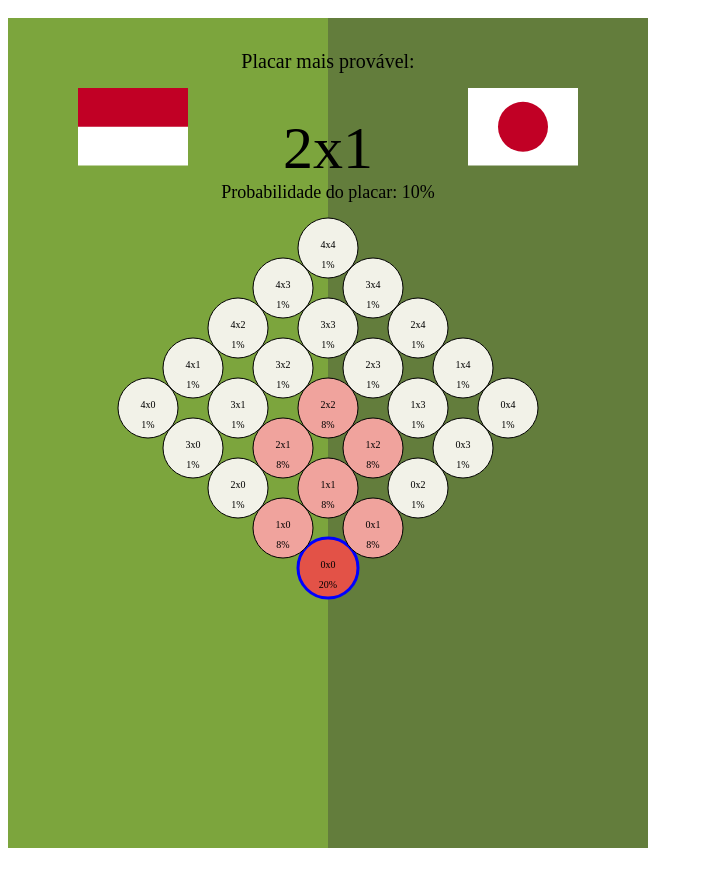
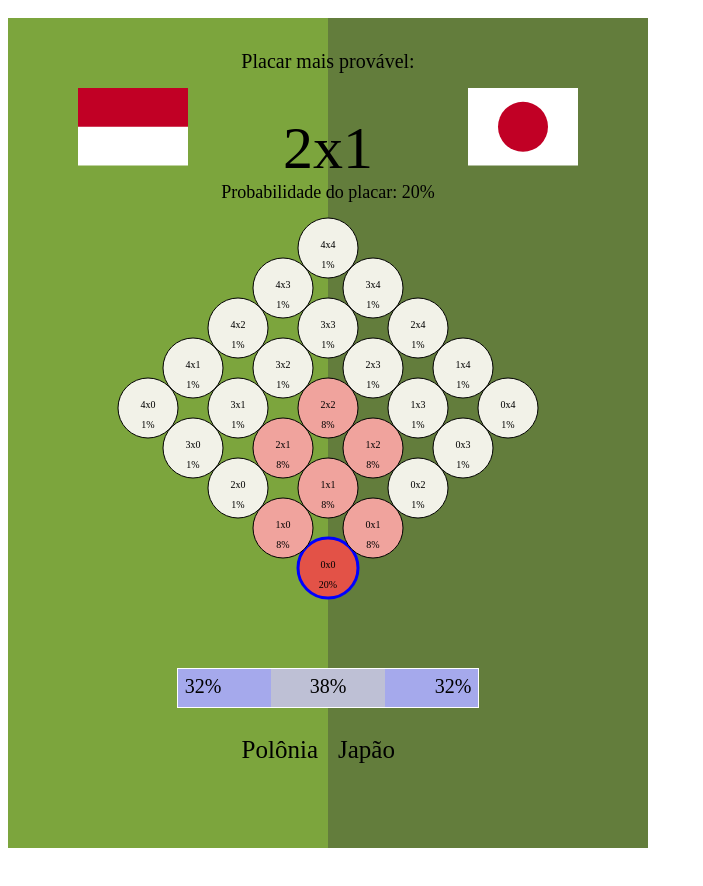
Before and after one commit to davibarreira/Visualizations, a plain HTML site: page Visualizacao-Ex2.html in a window 1280 px wide. Shown: the part 48-934 px from the top of the page, without its empty margins (0-703 px from the left). Drawn offline with Linux system fonts and the light colour scheme.

Commit message:
Exercicio 2 finalizado

```diff
--- a/Visualizacao-Ex2.html
+++ b/Visualizacao-Ex2.html
@@ -50,7 +50,7 @@
       fill="black">2x1</text>
 
 <text x="320" y="180" font-size="18" text-anchor="middle"
-      fill="black">Probabilidade do placar: 10%</text>
+      fill="black">Probabilidade do placar: 20%</text>
 
 <circle cx="320" cy="230" r="30" stroke="black"
         stroke-width="1" fill=#f2f2e8ff />
@@ -281,6 +281,45 @@
       fill="black">  1%
 </text>
 
+
+<rect
+    y="650"
+    x="169"
+    height="40"
+    width="302"
+    style="fill:#ffffff" />
+<rect
+    y="651"
+    x="263"
+    height="38"
+    width="114"
+    style="fill:#bec0d5ff" />
+<text x="320" y="675" font-size="20px" text-anchor="middle"
+      fill="black">38%</text>
+<rect
+    y="651"
+    x="170"
+    height="38"
+    width="93"
+    style="fill:#a5a9ecff" />
+
+<text x="195" y="675" font-size="20px" text-anchor="middle"
+      fill="black">32%</text>
+<rect
+    y="651"
+    x="377"
+    height="38"
+    width="93"
+    style="fill:#a5a9ecff" />
+<text x="445" y="675" font-size="20px" text-anchor="middle"
+      fill="black">32%</text>
+
+
+<text x="310" y="740" font-size="25px" text-anchor="end"
+      fill="black">Polônia</text>
+<text x="330" y="740" font-size="25px" text-anchor="start"
+      fill="black">Japão</text>
+
 </svg>
 
 </body>
```
